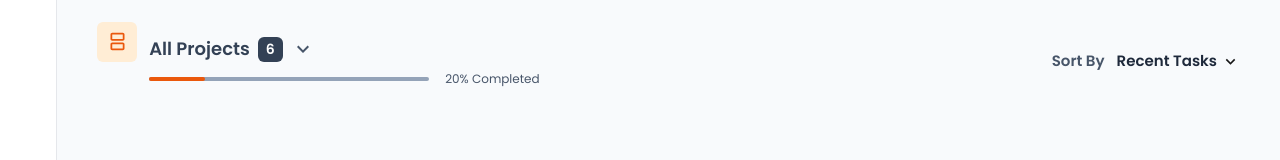
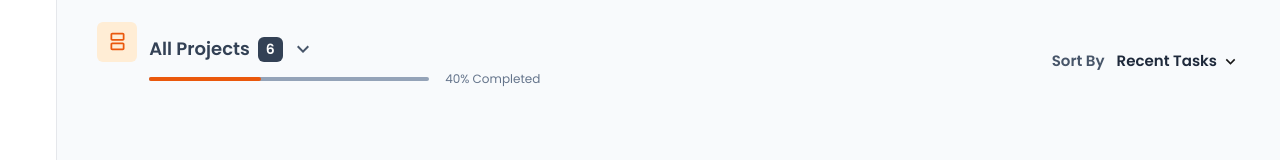
Before and after one commit to RdhYuGaan/ManageMate, a Next.js app: page / in a window 1280 px wide. Shown: the part 140-300 px from the top of the page. Built offline with nearby package versions, Linux system fonts and the light colour scheme.

Commit message:
fix some github errors

```diff
--- /dev/null
+++ b/app/Pages/AllTasks/Components/TasksList.tsx
@@ -0,0 +1,14 @@
+import React from 'react'
+
+const TasksList = () => {
+  return (
+    <div className='ml-12 mt-11 flex-col flex gap-4'>
+        <Tabs />
+        <div className='fle- flex-com gap-4'>
+            <Sing
+        </div>
+    </div>
+  )
+}
+
+export default TasksList
--- a/app/Pages/AllTasks/Components/TasksSubHeader.tsx
+++ b/app/Pages/AllTasks/Components/TasksSubHeader.tsx
@@ -32,9 +32,9 @@ function MyProjectsText() {
                 <li>
                     <div className="flex items-center gap-1">
                         <div className="text-[12px] h-[4px] w-[280px] bg-slate-400 rounded-md overflow-auto">
-                            <div className="w-1/5 h-[100%] rounded-r-xl bg-orange-600"></div>
+                            <div className="w-2/5 h-[100%] rounded-r-xl bg-orange-600"></div>
                         </div>
-                        <p className="text-[12px] ml-3 text-slate-600">20% Completed</p>
+                        <p className="text-[12px] ml-3 text-slate-500">40% Completed</p>
                     </div>
                 </li>
             </ul>
```
